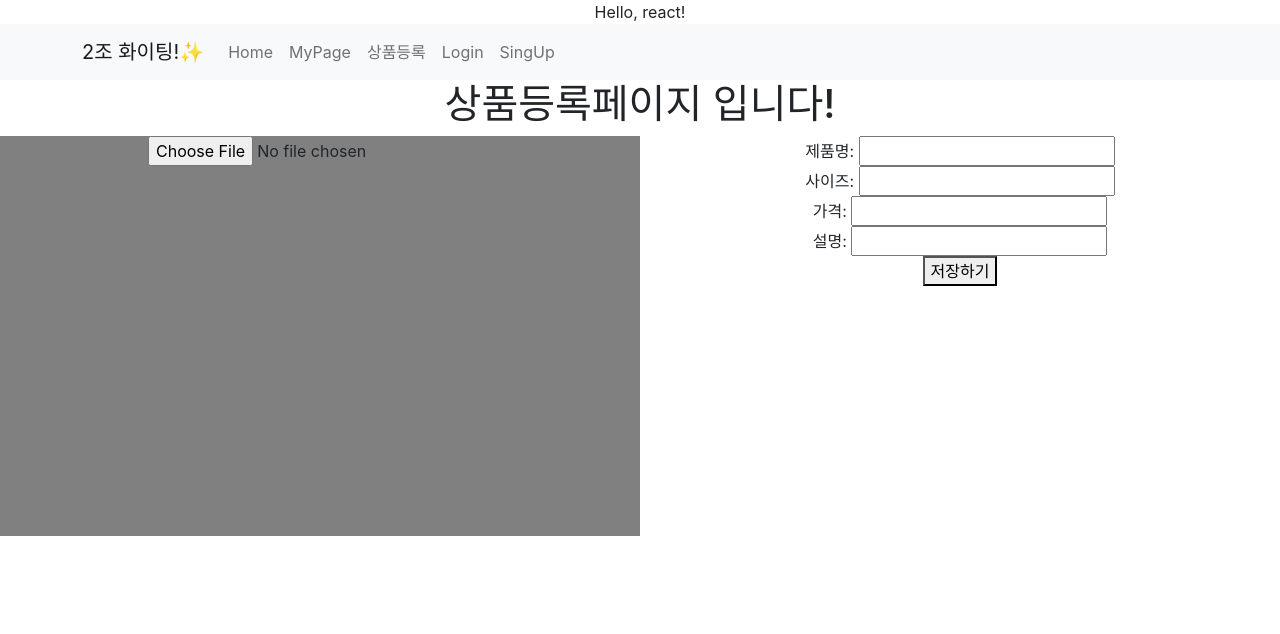
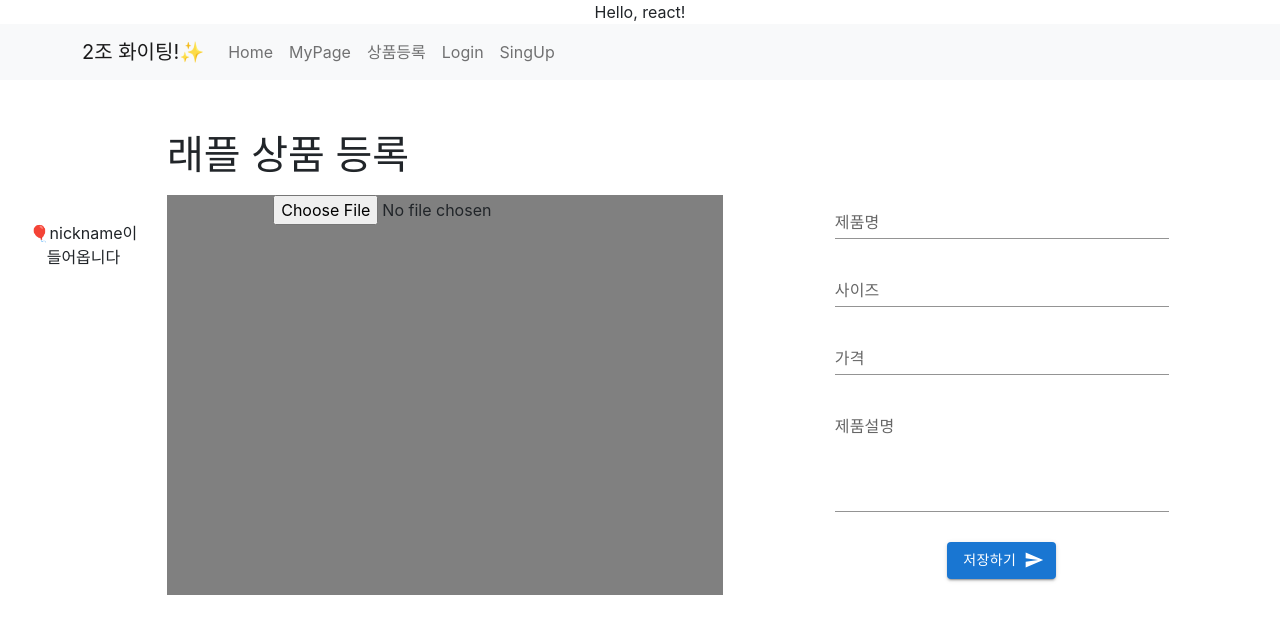
Before and after one commit to chipmunkcol/6week_mini_project, a React (Create React App) app: page /product in a window 1280 px wide. Shown: the top 634 px of the page. Built offline with nearby package versions, Linux system fonts and the light colour scheme.

Commit message:
상품등록 페이지 메인페이지 와꾸 + 디테일페이지 연결

```diff
--- a/public/index.html
+++ b/public/index.html
@@ -33,6 +33,20 @@
       crossorigin="anonymous"
     />
 
+    <!-- bootstrap MUI 구독! -->
+    <meta name="viewport" content="initial-scale=1, width=device-width" />
+    <link
+      rel="stylesheet"
+      href="https://fonts.googleapis.com/css?family=Roboto:300,400,500,700&display=swap"
+    />
+    <link
+      rel="stylesheet"
+      href="https://fonts.googleapis.com/icon?family=Material+Icons"
+    />
+
+
+
+
     <title>React App</title>
   </head>
   <body>
--- a/src/App.js
+++ b/src/App.js
@@ -24,6 +24,7 @@ function App() {
 
       <Routes>
         <Route path='/' element={<Main></Main>}></Route>
+        <Route path={'/detail/:id'} element={<Detail></Detail>}></Route>
         <Route path='/mypage' element={<Mypage></Mypage>}></Route>
         <Route path='/product' element={<Product></Product>}></Route>
 
--- a/src/Pages/Main/Detail.jsx
+++ b/src/Pages/Main/Detail.jsx
@@ -1,6 +1,11 @@
+import { useParams } from 'react-router-dom'
 
 
 function Detail() {
+
+const params = useParams().id
+console.log(params)
+
     return(
         <h1>디테일페이지 입니다!</h1>
     );
--- a/src/Pages/Main/Main.jsx
+++ b/src/Pages/Main/Main.jsx
@@ -1,7 +1,7 @@
 import { RESP } from "../../response";
 import styled from "styled-components";
 import { Container, Col, Row, } from "react-bootstrap";
-import { Navigate } from "react-router-dom";
+import { Navigate, useNavigate } from "react-router-dom";
 import { useState, useEffect, } from "react";
 import { useSelector, useDispatch } from "react-redux";
 import axios from "axios";
@@ -28,7 +28,7 @@ function Main(){
     const dispatch = useDispatch();
 
     const { isLoading , error , products } = useSelector((state)=> state.products)
-    console.log(isLoading, error, products)
+    // console.log(isLoading, error, products)
 
 
     useEffect(()=>{
@@ -36,7 +36,7 @@ function Main(){
         dispatch(__getProducts())
     },[])
 
-
+    const navigate = useNavigate()
 
     if (isLoading) {
         return <h1 style={{backgroundColor:'yellow'}}>로딩중입니다...</h1>
@@ -48,13 +48,14 @@ function Main(){
 
     return(
         <div>
-            <h1>메인페이지 입니다!</h1>
+            <Container>
 
-            <Container>
+                <TitleImg/>
+
                 <Row md={3}>
                 {
                     products.map((val)=>
-                        <Col key={val.id}>
+                        <Col key={val.id} style={{textAlign:'center'}} onClick={()=>{ navigate('/detail/'+val.id) }}>
                                 <Img productImg={val.imgUrl}></Img>
                                 <div>{val.title}</div>
                                 <div>{val.size}</div>
@@ -70,14 +71,26 @@ function Main(){
 }
 
 const Img = styled.div`
-    background-image: url(${props => props.productImg});
+    /* background-image: url(${props => props.productImg}); */
+    background-image: url('https://image.croket.co.kr/storeItem/61d2938ef6c636f401e1116a/itemImg/1657076753277/0/item_Yq8Ko.jpeg');
     background-position: center;
     background-size: cover;
+    background-color: aqua;
     width: 200px;
     height: 200px;
+    margin: 0 auto 0 auto;
+    cursor:pointer;
+`
 
-    cursor:pointer
+const TitleImg = styled.div`
+    background-image: url('https://p4.wallpaperbetter.com/wallpaper/511/624/9/nike-logo-just-do-it-simple-background-wallpaper-preview.jpg');
+    background-position: center;
+    background-size: cover;
+    width: 90%;
+    height: 300px;
+    margin: 4% auto 4% auto;
 `
 
 
+
 export default Main;
--- a/src/Pages/Main/Product.jsx
+++ b/src/Pages/Main/Product.jsx
@@ -1,6 +1,8 @@
 import { useState } from "react";
 import styled from "styled-components";
-
+import axios from 'axios';
+import { TextField, Button } from "@mui/material";
+import SendIcon from '@mui/icons-material/Send';
 
 
 function Product() {
@@ -12,19 +14,38 @@ function Product() {
 
     return(
         <div>
-            <h1>상품등록페이지 입니다!</h1>
-            <Container>
-                <div style={{width:'100%', height:'400px', backgroundColor:'gray'}}>
-                    <input type='file'/>
+
+
+            <Container style={{margin:'4% 0 0 0'}}>
+                <div style={{width:'30%', marginTop:'7%'}}> 🎈nickname이 <br/>
+                                             들어옵니다
                 </div>
+
                 <div style={{width:'100%'}}>
-                    <div>제품명: <input onChange={(e)=>{setTitle(e.target.value)}}/></div>
-                    <div>사이즈: <input onChange={(e)=>{setSize(e.target.value)}}/></div>
-                    <div>가격: <input onChange={(e)=>{setPrice(e.target.value)}}/></div>
-                    <div>설명: <input onChange={(e)=>{setContent(e.target.value)}}/></div>
-                    <button onClick={()=>{
+                    <h1 style={{ display:'flex'}}>래플 상품 등록</h1>
 
-                    }}>저장하기</button>
+                    <div style={{width:'100%', height:'400px', backgroundColor:'gray', marginTop:'16px'}}>
+
+
+
+                        <input type='file'/>
+
+                    </div>
+                </div>
+
+                <div style={{width:'100%', marginTop:'60px'}}>
+
+                    <div><TextField style={{width:'60%', margin:'0 0 20px 0'}} id="standard-basic" label="제품명" variant="standard" onChange={(e)=>{setTitle(e.target.value);}}/></div>
+                    <div><TextField style={{width:'60%', margin:'0 0 20px 0'}} id="standard-basic" label="사이즈" variant="standard" onChange={(e)=>{setTitle(e.target.value);}}/></div>
+                    <div><TextField style={{width:'60%', margin:'0 0 20px 0'}} id="standard-basic" label="가격" variant="standard" onChange={(e)=>{setTitle(e.target.value);}}/></div>
+                    <div><TextField style={{width:'60%', margin:'0 0 30px 0'}} id="standard-multiline-static" label="제품설명" multiline rows={4} variant="standard" onChange={(e)=>{setContent(e.target.value)}}/></div>
+
+                    <Button variant="contained" endIcon={<SendIcon />} onClick={()=>{
+                        axios.post('', {title: title, size: size, price: price, content: content})
+                    }}>
+                    저장하기
+                    </Button>
+
                 </div>
             </Container>
 
```
Also changed, not shown: package.json (+7 -2 lines), src/store.js (+18 -0 lines), 1 other file (tests, documents, lock files or other folders).
